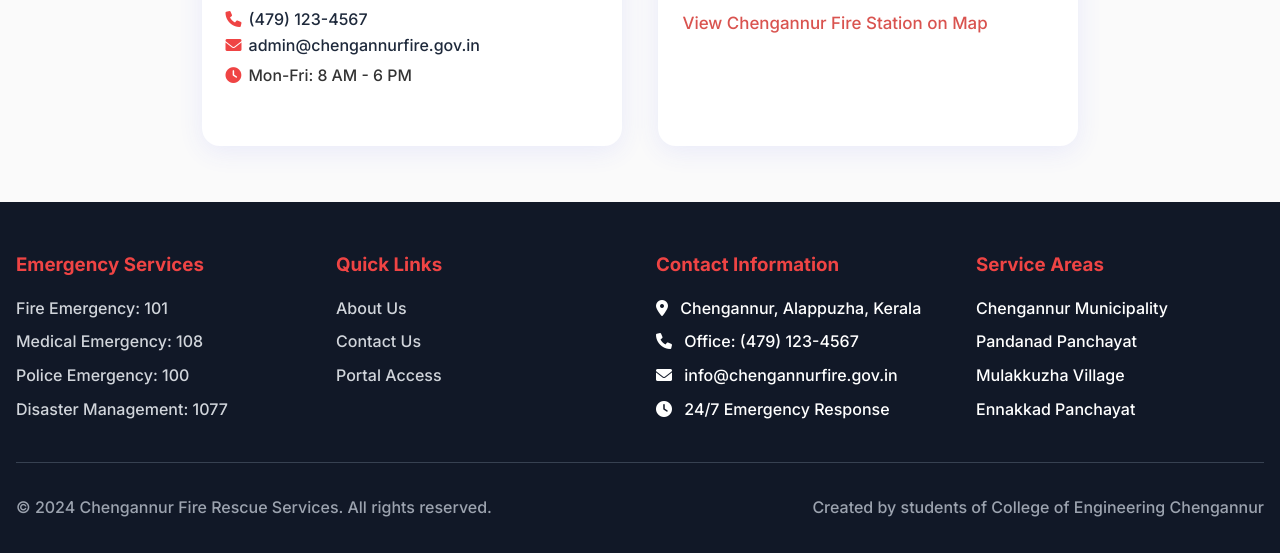
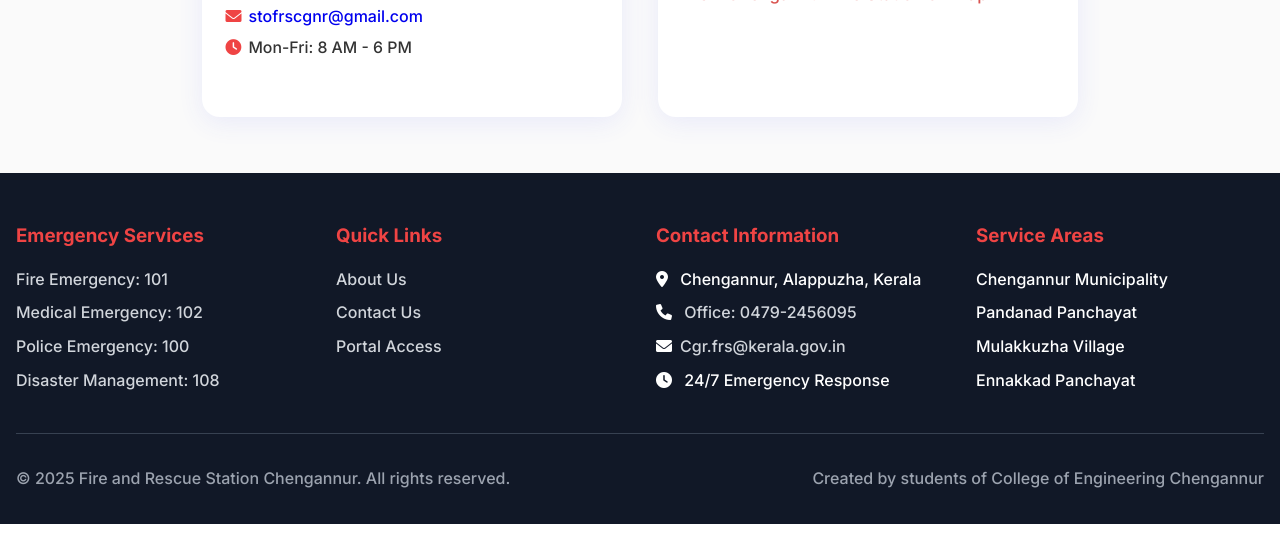
Before and after one commit to ArpanCherian/Chengannur-Fire-Station-Dept, a Django app: page /contact/ in a window 1280 px wide. Shown: the part 1175-1728 px from the top of the page. After the commit the page ends 1699 px from the top, so only its background shows below. Run offline with Django 4.2, Linux system fonts and the light colour scheme.

Commit message:
Footer changes

```diff
--- a/Firestation/ui/static/ui/css/main.css
+++ b/Firestation/ui/static/ui/css/main.css
@@ -212,8 +212,8 @@ body {
 }
 
 /* Grids */
-.services-grid,
-.mission-grid {
+.services-grid{
+
     display: grid;
     grid-template-columns: repeat(auto-fit, minmax(300px, 1fr));
     gap: 2rem;
--- a/Firestation/ui/templates/admin_login.html
+++ b/Firestation/ui/templates/admin_login.html
@@ -4,7 +4,7 @@
 <head>
   <meta charset="UTF-8" />
   <meta name="viewport" content="width=device-width, initial-scale=1" />
-  <title>Admin Login - Chengannur Fire Rescue Services</title>
+  <title>Admin Login - Fire and Rescue Station Chengannur</title>
   <link href="https://cdnjs.cloudflare.com/ajax/libs/font-awesome/6.0.0/css/all.min.css" rel="stylesheet" />
   <link href="https://fonts.googleapis.com/css2?family=Inter:wght@300;400;500;600;700&display=swap" rel="stylesheet" />
   <link rel="stylesheet" href="{% static 'ui/css/main.css' %}" />
@@ -78,7 +78,7 @@
 
       <div class="login-support" style="margin-top: 1.5rem;">
         <p>Need help accessing your account?</p>
-        <p>Contact IT Support: <a href="tel:4791234570">(479) 123-4570</a></p>
+        <p>Contact Support: <a href="tel:9497920079">9497920079</a></p>
       </div>
     </div>
   </div>
--- a/Firestation/ui/templates/contact.html
+++ b/Firestation/ui/templates/contact.html
@@ -5,7 +5,7 @@
 <head>
   <meta charset="UTF-8" />
   <meta name="viewport" content="width=device-width, initial-scale=1" />
-  <title>Contact Us - Chengannur Fire Rescue Services</title>
+  <title>Contact Us - Fire and Rescue Station Chengannur</title>
   <link rel="stylesheet" href="{% static 'ui/css/main.css' %}" />
   <link rel="stylesheet" href="{% static 'ui/css/components.css' %}" />
   <link rel="stylesheet" href="{% static 'ui/css/animations.css' %}" />
@@ -330,7 +330,7 @@
         <a href="{% url 'index' %}" class="logo" style="display: flex; align-items: center;">
           <img src="{% static 'ui/images/logo.webp' %}" alt="Chengannur Fire Rescue Logo"
             style="height: 40px; vertical-align: middle; margin-right: 8px;" />
-          <span style="font-weight: 700; color: #ef4444; font-size: 1.3rem;">Chengannur Fire Rescue</span>
+          <span style="font-weight: 700; color: #ef4444; font-size: 1.3rem;">Fire and Rescue Station Chengannur</span>
         </a>
         <div class="nav-menu" id="nav-menu">
           <ul class="nav-list">
@@ -364,14 +364,12 @@
         <div class="big-contact-card emergency-bg">
           <div class="icon"><i class="fas fa-phone"></i></div>
           <div class="contact-title">Emergency Line</div>
-          <div class="main-number">101</div>
-          <span class="contact-note">24/7 Emergency Response</span>
+          <div class="main-number"><a href="tel:101" style="text-decoration: none;color:#b91c1c;">101</a></div>
         </div>
-        <div class="big-contact-card emergency-bg">
+        <div class="big-contact-card emergency-bg" >
           <div class="icon office-icon"><i class="fas fa-building"></i></div>
           <div class="contact-title office-title">Office Phone</div>
-          <div class="main-number office-number">(479) 123-4567</div>
-          <span class="contact-note">Mon-Fri: 8 AM - 6 PM</span>
+          <div class="main-number office-number"><a href="tel:0479-2456095" style="text-decoration: none;color:#b91c1c;">0479-2456095</a></div>
         </div>
       </div>
 
@@ -383,25 +381,25 @@
             <div class="dept-block">
               <div class="dept-header">Fire Emergency</div>
               <div><i class="fas fa-phone depicon"></i>101</div>
-              <div><i class="fas fa-envelope depicon"></i>fire@chengannurfire.gov.in</div>
+              <div><i class="fas fa-envelope depicon"></i><a href="https://mail.google.com/mail/?view=cm&fs=1&to=Cgr.frs@kerala.gov.in" target="_blank" style="text-decoration: none;">Cgr.frs@kerala.gov.in</a></div>
               <div class="dept-desc"><i class="fas fa-clock depicon"></i>24/7</div>
             </div>
             <div class="dept-block">
               <div class="dept-header">Rescue Operations</div>
-              <div><i class="fas fa-phone depicon"></i>(479) 123-4568</div>
-              <div><i class="fas fa-envelope depicon"></i>rescue@chengannurfire.gov.in</div>
+              <div><i class="fas fa-phone depicon"></i>0479-2456095</div>
+              <div><i class="fas fa-envelope depicon"></i><a href="https://mail.google.com/mail/?view=cm&fs=1&to=Cgr.frs@kerala.gov.in" target="_blank" style="text-decoration: none;">Cgr.frs@kerala.gov.in</a></div>
               <div class="dept-desc"><i class="fas fa-clock depicon"></i>24/7</div>
             </div>
             <div class="dept-block">
-              <div class="dept-header">Fire Prevention</div>
-              <div><i class="fas fa-phone depicon"></i>(479) 123-4569</div>
-              <div><i class="fas fa-envelope depicon"></i>prevention@chengannurfire.gov.in</div>
+              <div class="dept-header">Fire Prevention Awareness</div>
+              <div><i class="fas fa-phone depicon"></i>0479-2456095</div>
+              <div><i class="fas fa-envelope depicon"></i><a href="https://mail.google.com/mail/?view=cm&fs=1&to=Cgr.frs@kerala.gov.in" target="_blank" style="text-decoration: none;">Cgr.frs@kerala.gov.in</a></div>
               <div class="dept-desc"><i class="fas fa-clock depicon"></i>Mon-Fri: 9 AM - 5 PM</div>
             </div>
             <div class="dept-block">
-              <div class="dept-header">Administrative</div>
-              <div><i class="fas fa-phone depicon"></i>(479) 123-4567</div>
-              <div><i class="fas fa-envelope depicon"></i>admin@chengannurfire.gov.in</div>
+              <div class="dept-header">Administrative (STO)</div>
+              <div><i class="fas fa-phone depicon"></i>9497920079</div>
+              <div><i class="fas fa-envelope depicon"></i><a href="https://mail.google.com/mail/?view=cm&fs=1&to=stofrscgnr@gmail.com" target="_blank" style="text-decoration: none;">stofrscgnr@gmail.com</a></div>
               <div class="dept-desc"><i class="fas fa-clock depicon"></i>Mon-Fri: 8 AM - 6 PM</div>
             </div>
           </div>
@@ -433,9 +431,9 @@
           <h3>Emergency Services</h3>
           <ul>
             <li><a href="tel:101">Fire Emergency: 101</a></li>
-            <li><a href="tel:108">Medical Emergency: 108</a></li>
+            <li><a href="tel:102">Medical Emergency: 102</a></li>
             <li><a href="tel:100">Police Emergency: 100</a></li>
-            <li><a href="tel:1077">Disaster Management: 1077</a></li>
+            <li><a href="tel:108">Disaster Management: 108</a></li>
           </ul>
         </div>
         <div class="footer-section">
@@ -450,8 +448,8 @@
           <h3>Contact Information</h3>
           <ul>
             <li><i class="fas fa-map-marker-alt"></i> Chengannur, Alappuzha, Kerala</li>
-            <li><i class="fas fa-phone"></i> Office: (479) 123-4567</li>
-            <li><i class="fas fa-envelope"></i> info@chengannurfire.gov.in</li>
+            <li><i class="fas fa-phone"></i> <a href="tel:0479-2456095">Office: 0479-2456095</a></li>
+            <li><i class="fas fa-envelope"></i><a href="https://mail.google.com/mail/?view=cm&fs=1&to=Cgr.frs@kerala.gov.in" target="_blank">Cgr.frs@kerala.gov.in</a></li>
             <li><i class="fas fa-clock"></i> 24/7 Emergency Response</li>
           </ul>
         </div>
@@ -467,7 +465,7 @@
       </div>
       <div class="footer-bottom">
         <div class="footer-bottom-content">
-          <p>&copy; 2024 Chengannur Fire Rescue Services. All rights reserved.</p>
+          <p>&copy; 2025 Fire and Rescue Station Chengannur. All rights reserved.</p>
           <p>Created by students of College of Engineering Chengannur</p>
         </div>
       </div>
--- a/Firestation/ui/templates/user_login.html
+++ b/Firestation/ui/templates/user_login.html
@@ -5,7 +5,7 @@
 <head>
     <meta charset="UTF-8" />
     <meta name="viewport" content="width=device-width, initial-scale=1" />
-    <title>User Login - Chengannur Fire Rescue Services</title>
+    <title>User Login - Fire and Rescue Station Chengannur</title>
     <link href="https://cdnjs.cloudflare.com/ajax/libs/font-awesome/6.0.0/css/all.min.css" rel="stylesheet" />
     <link href="https://fonts.googleapis.com/css2?family=Inter:wght@300;400;500;600;700&display=swap"
         rel="stylesheet" />
@@ -95,7 +95,7 @@
 
             <div class="login-support" style="margin-top: 1.5rem;">
                 <p>Need help accessing your account?</p>
-                <p>Contact IT Support: <a href="tel:4791234570">(479) 123-4570</a></p>
+                <p>Contact Support: <a href="tel:9497920079">9497920079</a></p>
             </div>
         </div>
     </div>
```
Also changed, not shown: Firestation/ui/templates/about.html (+7 -7 lines), Firestation/ui/templates/adminaddusers.html (+7 -7 lines), Firestation/ui/templates/adminanalytics.html (+7 -7 lines), Firestation/ui/templates/admindashboard.html (+8 -8 lines), Firestation/ui/templates/adminreportcase.html (+7 -7 lines), Firestation/ui/templates/adminviewreport.html (+7 -7 lines), Firestation/ui/templates/index.html (+16 -8 lines), Firestation/ui/templates/reportcase.html (+7 -7 lines), Firestation/ui/templates/userdashboard.html (+8 -8 lines).
